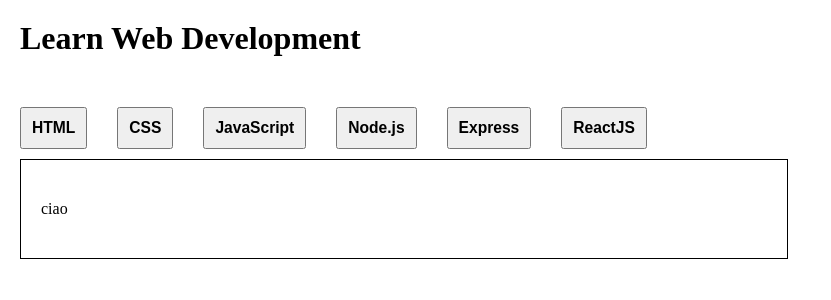
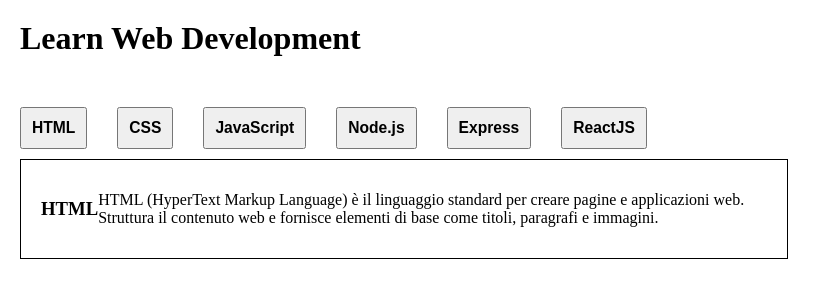
Before and after one commit to MattiaCallegaro/react-use-state, a React (Vite) app: page / in a window 1280 px wide. Both pictures are taken after a click on the button "HTML". Shown: the top 300 px of the page, without its empty margins (0-831 px from the left). Built offline with nearby package versions, Linux system fonts and the light colour scheme.

Commit message:
[Add] dynamic button and card

```diff
--- a/src/Buttons.jsx
+++ b/src/Buttons.jsx
@@ -1,16 +1,26 @@
 import React from 'react'
 import languages from './components/data/languages'
+import { useState } from 'react'
 
 function Buttons() {
-    return (<>
+
+    const [isOpen, setIsOpen] = useState(false);
+    const cardLanguage = languages.find(language => language.id === isOpen)
+    return (
+        <>
             <div>
                 {languages.map((language) => (
-                <button>
+                    <button key={language.id} onClick={() => setIsOpen(language.id)}>
                         <h3>{language.title}</h3>
                     </button>
                 ))}
+
             </div>
-        <label className='card'> ciao</label>
+            {cardLanguage && (
+                <label className='card'>
+                    <h3>{cardLanguage.title}</h3>
+                    <p>{cardLanguage.description}</p></label>
+            )}
         </>
     )
 }
--- a/src/components/Header.jsx
+++ b/src/components/Header.jsx
@@ -1,5 +1,5 @@
 import React from 'react'
-import languages from './data/languages'
+
 
 function Header() {
     return (
--- a/src/components/Main.jsx
+++ b/src/components/Main.jsx
@@ -1,9 +1,11 @@
 import React from 'react'
 import Buttons from '../Buttons'
 
+
 function Main() {
-    return (
-        <div><Buttons /></div>
+    return (<>
+        <Buttons />
+    </>
     )
 }
 
```
Lines whose indentation alone changed are shown as unchanged.
